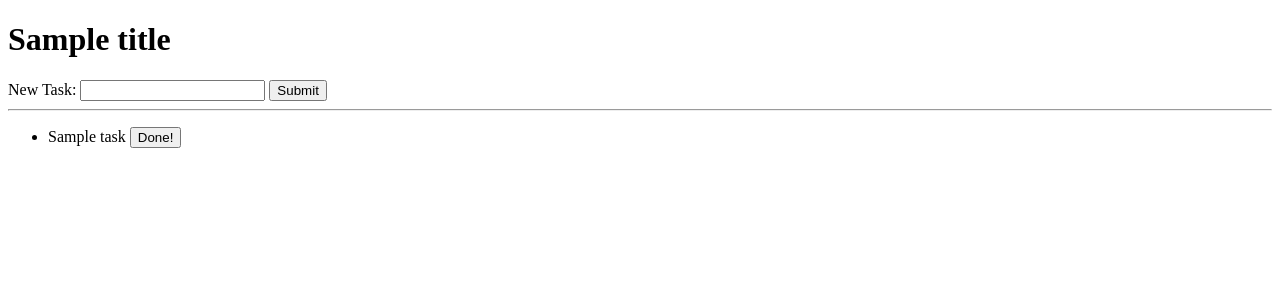
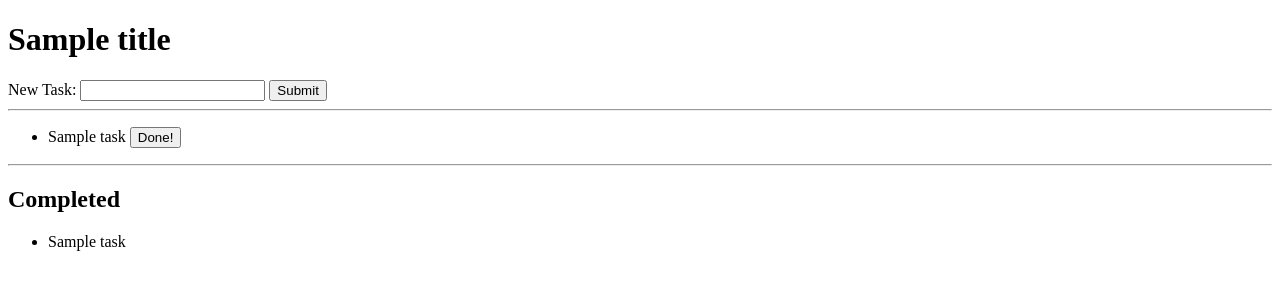
Before and after one commit to aleesham/todo-list-project, a Flask app: template templates/todo.html in a window 1280 px wide. Shown: the top 300 px of the page. Run offline with Flask 2, Linux system fonts and the light colour scheme; tables that the repository leaves empty hold one stand-in row (values such as "Sample post"); the template is opened without the code that fills it: values that come from a table or form of the project are taken from there, most other values are stand-ins (such as "Sample title", 1, 10 or a date in 2020).

Commit message:
Updated Task class by adding completion bool; Get It Done! Part 4

```diff
--- a/main.py
+++ b/main.py
@@ -10,10 +10,11 @@ db = SQLAlchemy(app)
 class Task(db.Model):
     id = db.Column(db.Integer, primary_key = True)
     name = db.Column(db.String(120))
+    completed = db.Column(db.Boolean)
 
     def __init__(self, name):
         self.name = name
-
+        self.completed = False
 
 @app.route('/', methods=['GET','POST'])
 def index():
@@ -24,15 +25,17 @@ def index():
         db.session.add(task)
         db.session.commit()
 
-    tasks = Task.query.all()
-    return render_template('todo.html', title='Get It Done!', tasks=tasks)
+    tasks = Task.query.filter_by(completed=False).all()
+    completed_tasks = Task.query.filter_by(completed=True).all()
+    return render_template('todo.html', title='Get It Done!', tasks=tasks, completed_tasks=completed_tasks)
 
 @app.route('/delete-task', methods=['POST'])
 def delete_task():
 
     task_id = int(request.form['task-id'])
     task = Task.query.get(task_id)
-    db.session.delete(task)
+    task.completed = True
+    db.session.add(task)
     db.session.commit()
 
     return redirect('/')
--- a/templates/todo.html
+++ b/templates/todo.html
@@ -26,4 +26,15 @@
         {% endfor %}
         </ul>
     {% endif %}
+
+    <hr />
+
+    <h2>Completed</h2>
+
+    <ul>
+        {% for task in complete_tasks %}
+            <li>{{task.name}}</li>
+        {% endfor %}
+    </ul>
+
 {% endblock %}
```
